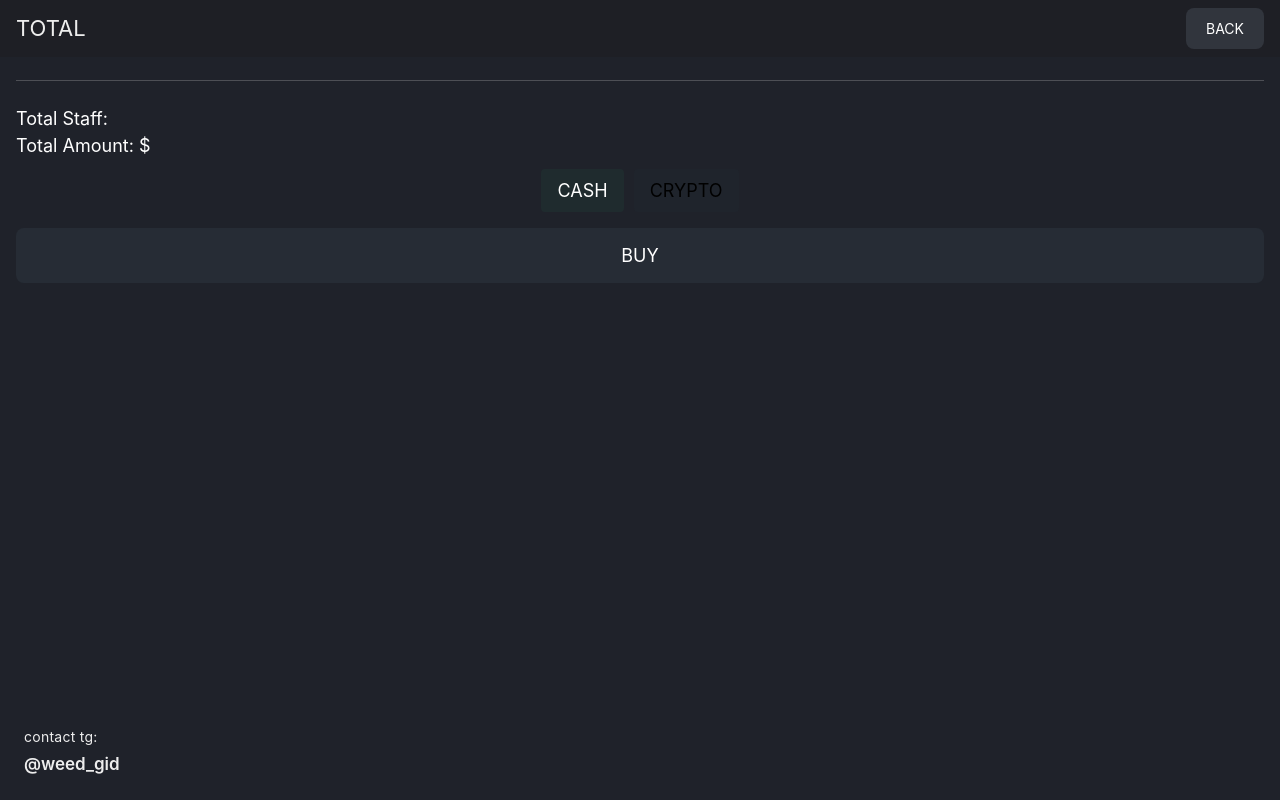
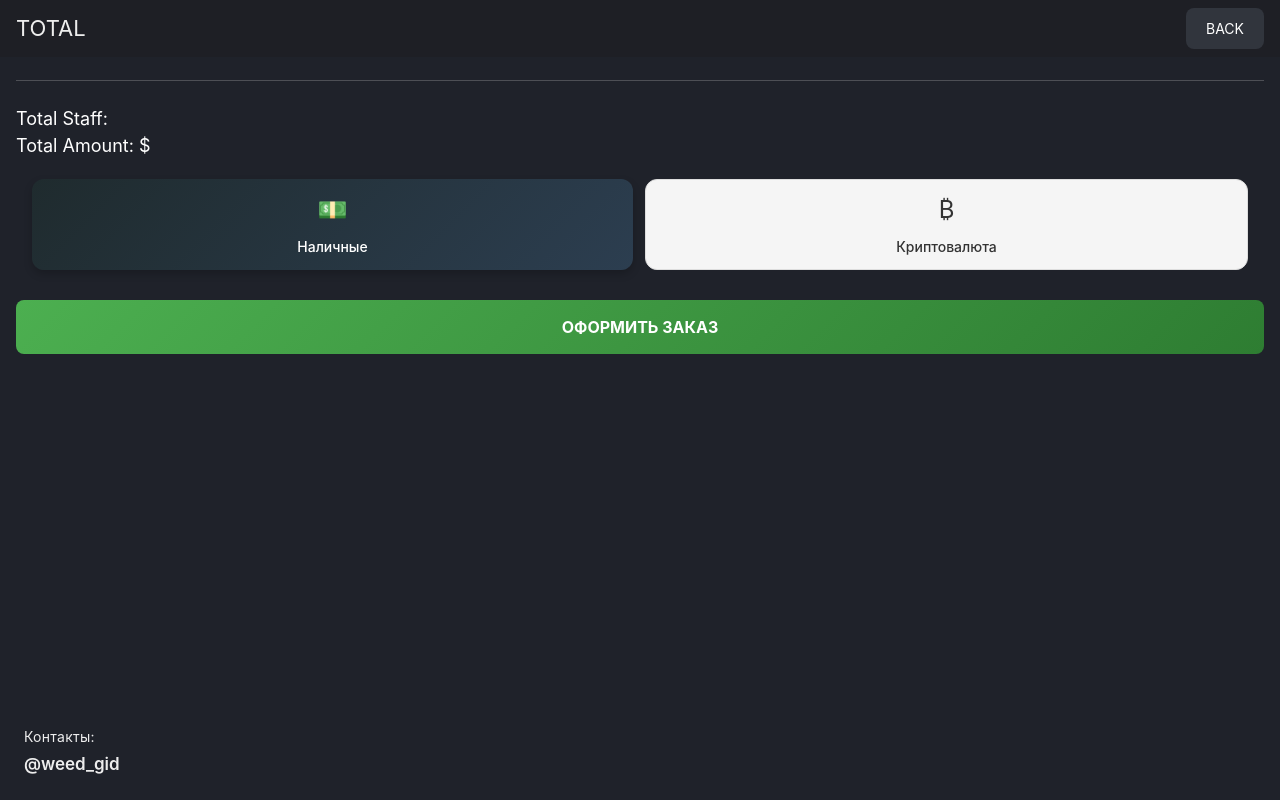
Before and after one commit to aa-rube/rico_ar_web, a React (Create React App) app: page /busket in a window 1280 px wide. Built offline with nearby package versions, Linux system fonts and the light colour scheme.

Commit message:
ИИ меняет стили 2 кнопки для переключения способа оплаты

```diff
--- a/src/pages/basket/Basket.tsx
+++ b/src/pages/basket/Basket.tsx
@@ -3,8 +3,43 @@ import { useNavigate } from "react-router-dom";
 import { isTimeInRange, MethodType, request, currency } from "../../data/data";
 import BasketProduct from "./basketProduct/BasketProduct";
 
+// Компонент стилизованной кнопки оплаты
+const PaymentMethodButton = ({
+                               active,
+                               onClick,
+                               icon,
+                               label
+                             }: {
+  active: boolean;
+  onClick: () => void;
+  icon: string;
+  label: string;
+}) => (
+    <button
+        onClick={onClick}
+        style={{
+          flex: 1,
+          display: 'flex',
+          flexDirection: 'column',
+          alignItems: 'center',
+          justifyContent: 'center',
+          padding: '12px 8px',
+          background: active ? 'linear-gradient(135deg, #1f2b2e, #2c3e50)' : '#f5f5f5',
+          color: active ? 'white' : '#333',
+          border: active ? 'none' : '1px solid #ddd',
+          borderRadius: '12px',
+          cursor: 'pointer',
+          transition: 'all 0.3s ease',
+          boxShadow: active ? '0 4px 8px rgba(0,0,0,0.2)' : 'none',
+          minWidth: '100px'
+        }}
+    >
+      <span style={{ fontSize: '24px', marginBottom: '8px' }}>{icon}</span>
+      <span style={{ fontSize: '14px', fontWeight: '500' }}>{label}</span>
+    </button>
+);
+
 export default function Basket({ userData }: { userData: any }) {
-  /* --- ⚡ fallback для chatId --- */
   const chatId =
       userData?.id ??
       window.Telegram?.WebApp?.initDataUnsafe?.user?.id ??
@@ -12,7 +47,7 @@ export default function Basket({ userData }: { userData: any }) {
 
   const navigate = useNavigate();
   const [cart, setCart] = useState<any>();
-  const [paymentMethod, setPaymentMethod] = useState<'CASH' | 'CRYPTO'>('CASH');
+  const [paymentMethod, setPaymentMethod] = useState<number>(1); // 1 - CASH, 2 - CRYPTO
 
   const goToHome = () => navigate("/home");
   const continueBuying = () => navigate("/placeOrder");
@@ -20,7 +55,7 @@ export default function Basket({ userData }: { userData: any }) {
   const handleSubmitOrder = () => {
     request(MethodType.POST, "order", {
       chatId,
-      paymentMethod // Добавляем выбранный метод оплаты в запрос
+      paymentMethod
     }, (result) => {
       if (result.success) {
         window.Telegram?.WebApp?.close?.();
@@ -47,12 +82,12 @@ export default function Basket({ userData }: { userData: any }) {
       <div className="busket__container">
         <div className="busket__first_child">
           <div className="header">
-            <h2>TOTAL </h2>
+            <h2>TOTAL</h2>
             <button onClick={goToHome}>BACK</button>
           </div>
 
           <div className="busket-items_container">
-            {cart?.cartItems.map((e: any) => (
+            {cart?.cartItems?.map((e: any) => (
                 <BasketProduct
                     key={e.item_id}
                     chatId={chatId}
@@ -68,56 +103,57 @@ export default function Basket({ userData }: { userData: any }) {
             Total Amount: {currency} {cart?.total_price}
           </h3>
 
-          {/* Добавленные кнопки выбора метода оплаты */}
-          <div className="payment-methods" style={{
+          {/* Блок выбора способа оплаты */}
+          <div style={{
             display: 'flex',
             justifyContent: 'center',
-            margin: '10px 0',
-            gap: '10px'
+            gap: '12px',
+            margin: '20px 0',
+            padding: '0 16px'
           }}>
-            <button
-                onClick={() => setPaymentMethod('CASH')}
-                style={{
-                  padding: '8px 16px',
-                  backgroundColor: paymentMethod === 'CASH' ? '#1f2b2e' : '#1F242C',
-                  color: paymentMethod === 'CASH' ? 'white' : 'black',
-                  border: 'none',
-                  borderRadius: '4px',
-                  cursor: 'pointer'
-                }}
-            >
-              CASH
-            </button>
-            <button
-                onClick={() => setPaymentMethod('CRYPTO')}
-                style={{
-                  padding: '8px 16px',
-                  backgroundColor: paymentMethod === 'CRYPTO' ? '#1f2b2e' : '#1F242C',
-                  color: paymentMethod === 'CRYPTO' ? 'white' : 'black',
-                  border: 'none',
-                  borderRadius: '4px',
-                  cursor: 'pointer'
-                }}
-            >
-              CRYPTO
-            </button>
+            <PaymentMethodButton
+                active={paymentMethod === 1}
+                onClick={() => setPaymentMethod(1)}
+                icon="💵"
+                label="Наличные"
+            />
+            <PaymentMethodButton
+                active={paymentMethod === 2}
+                onClick={() => setPaymentMethod(2)}
+                icon="₿"
+                label="Криптовалюта"
+            />
           </div>
 
           {isTimeInRange("00:00", "23:59") ? (
-              <button onClick={handleSubmitOrder} className="to-order__button">
-                <span>BUY</span>
+              <button
+                  onClick={handleSubmitOrder}
+                  style={{
+                    width: '100%',
+                    padding: '15px',
+                    background: 'linear-gradient(135deg, #4CAF50, #2E7D32)',
+                    color: 'white',
+                    border: 'none',
+                    borderRadius: '8px',
+                    fontSize: '16px',
+                    fontWeight: 'bold',
+                    cursor: 'pointer',
+                    marginTop: '10px'
+                  }}
+              >
+                ОФОРМИТЬ ЗАКАЗ
               </button>
           ) : (
               <p className="description">
-                Заказы принимаются с 10:00 до 18:00 вечера. Спасибо!
+                Заказы принимаются с 10:00 до 18:00. Спасибо!
               </p>
           )}
         </div>
 
-        <p className="contact-info">
-          <p className="number_title">contact tg: </p>
+        <div className="contact-info">
+          <p className="number_title">Контакты: </p>
           <p className="number">@weed_gid</p>
-        </p>
+        </div>
       </div>
   );
 }
```
